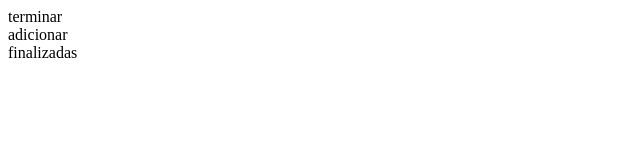
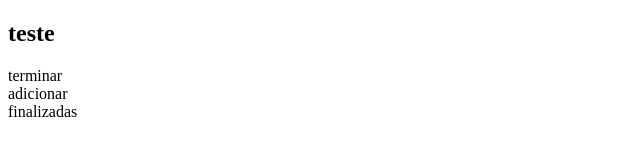
Before and after one commit to estrela801/gerenciador-de-tarefas, a plain HTML site: page index.html in a window 1280 px wide. Shown: the whole page, without its empty margins (0-640 px from the left). Drawn offline with Linux system fonts and the light colour scheme.

Commit message:
feat: adicionando titulo e novo container

```diff
--- a/index.html
+++ b/index.html
@@ -8,8 +8,13 @@
 </head>
 <body>
     <section class="container-geral">
-        <div class="terminar">terminar</div>
-        <div class="adicionar">adicionar</div>
-        <div class="finalizadas">finalizadas</div>
-    </section></body>
+        <h1 class="titulo-pagina">teste</h1>
+        <div class="pai-titulos">
+            <div class="terminar">terminar</div>
+            <div class="adicionar">adicionar</div>
+            <div class="finalizadas">finalizadas</div>
+        </div>
+
+    </section>
+</body>
 </html>
```
